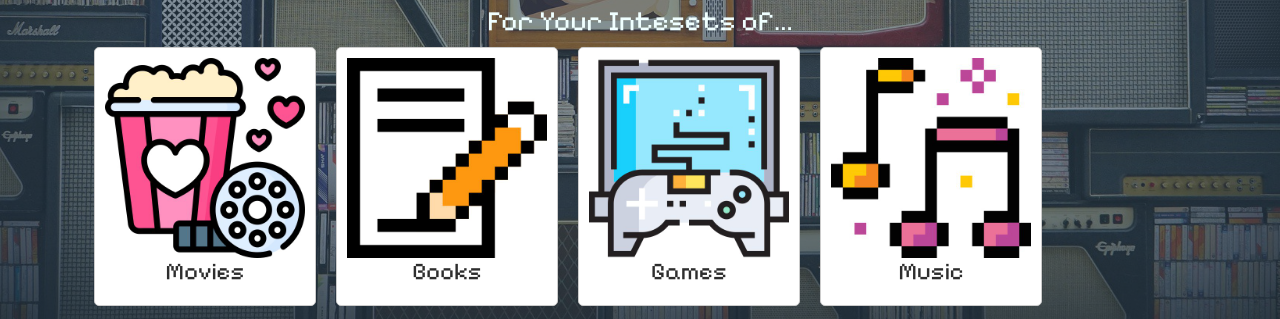
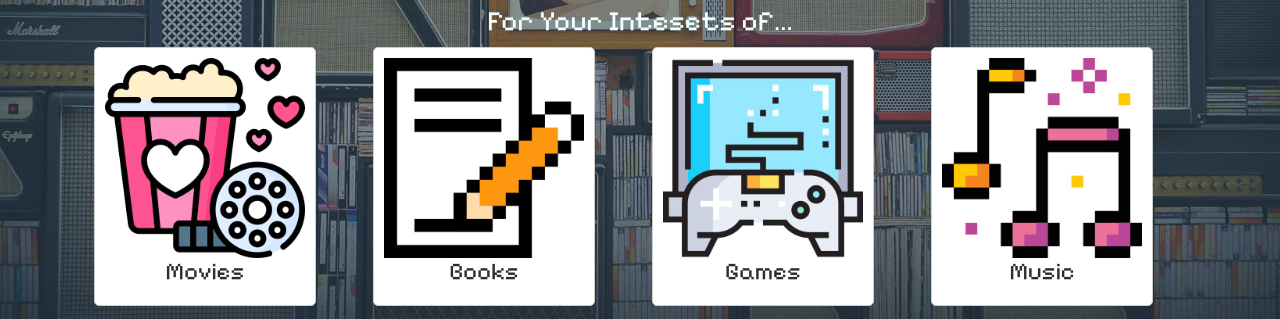
Before and after one commit to Naif-Khalid/if_i_like_website, a plain HTML site: page index.html in a window 1280 px wide. Shown: the part 464-783 px from the top of the page. Drawn offline with Linux system fonts and the light colour scheme.

Commit message:
second commit

```diff
--- a/index.html
+++ b/index.html
@@ -85,9 +85,10 @@
               }
             </style>
 
-             <div class="container text-center">
-
-            <div class="recommended-movies" style="text-align: center;">
+<div class="container">
+  <div class="row justify-content-center">
+    <div class="col-md-3">
+      <div class="recommended-movies text-center">
         <div class="movie-box" style="background-color: #ffffff;">
           <div class="movie-item">
             <div class="movie-image">
@@ -98,7 +99,11 @@
             </div>
           </div>
         </div>
+      </div>
+    </div>
 
+    <div class="col-md-3">
+      <div class="recommended-movies text-center">
         <div class="movie-box" style="background-color: #ffffff;">
           <div class="movie-item">
             <div class="movie-image">
@@ -109,7 +114,11 @@
             </div>
           </div>
         </div>
+      </div>
+    </div>
 
+    <div class="col-md-3">
+      <div class="recommended-movies text-center">
         <div class="movie-box" style="background-color: #ffffff;">
           <div class="movie-item">
             <div class="movie-image">
@@ -120,7 +129,11 @@
             </div>
           </div>
         </div>
+      </div>
+    </div>
 
+    <div class="col-md-3">
+      <div class="recommended-movies text-center">
         <div class="movie-box" style="background-color: #ffffff;">
           <div class="movie-item">
             <div class="movie-image">
@@ -132,7 +145,8 @@
           </div>
         </div>
       </div>
-
+    </div>
+  </div>
 </div>
             <div class="form-group mt-3">
 
@@ -177,7 +191,7 @@
                         method: 'POST',
                         headers: {
                           'Content-Type': 'application/json',
-                          'Authorization': 'Bearer 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' // Replace with your actual API key
+                          'Authorization': 'Bearer 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' // Replace with your actual API key
                         },
                         body: JSON.stringify({
                           model: 'gpt-3.5-turbo',
```
Lines whose indentation alone changed are shown as unchanged.
